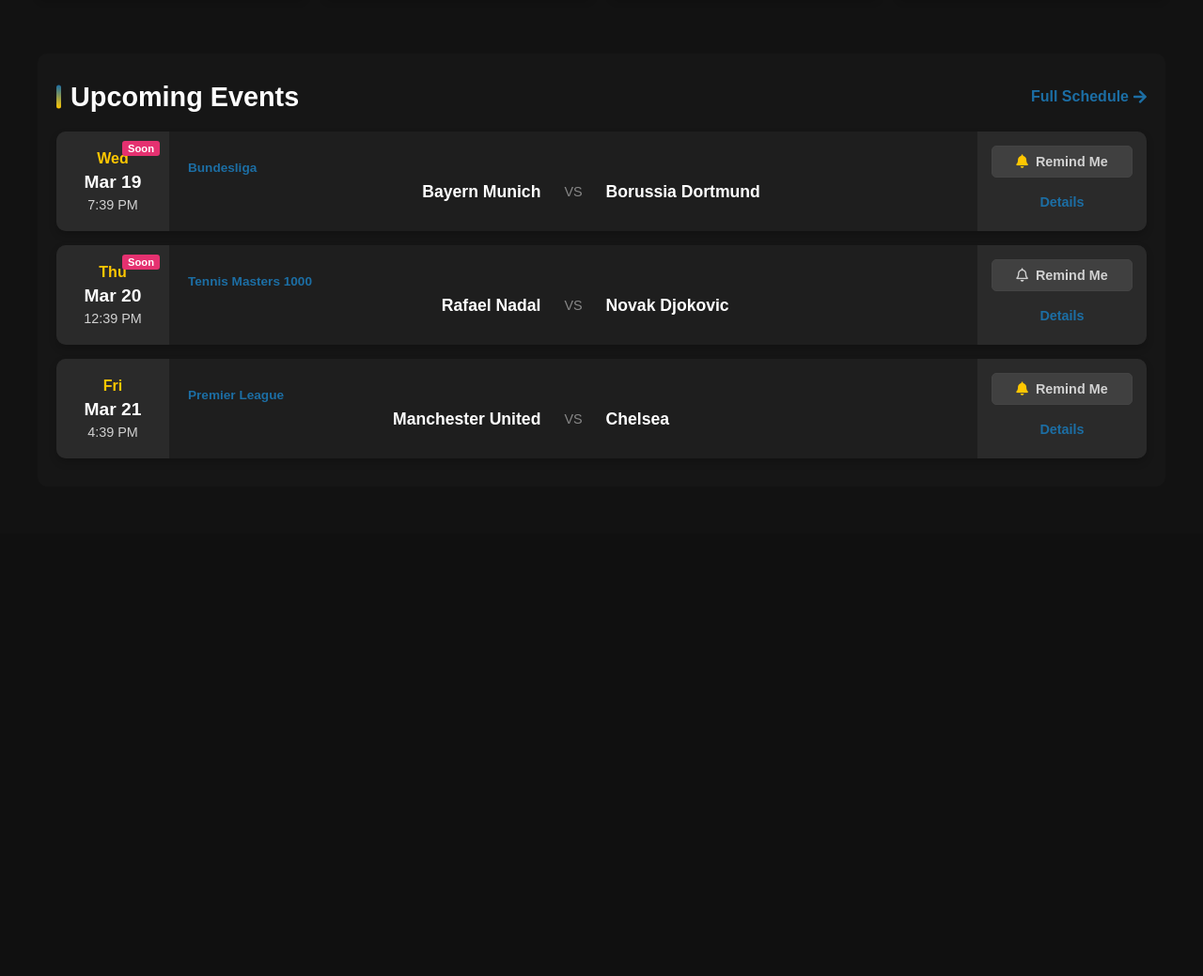
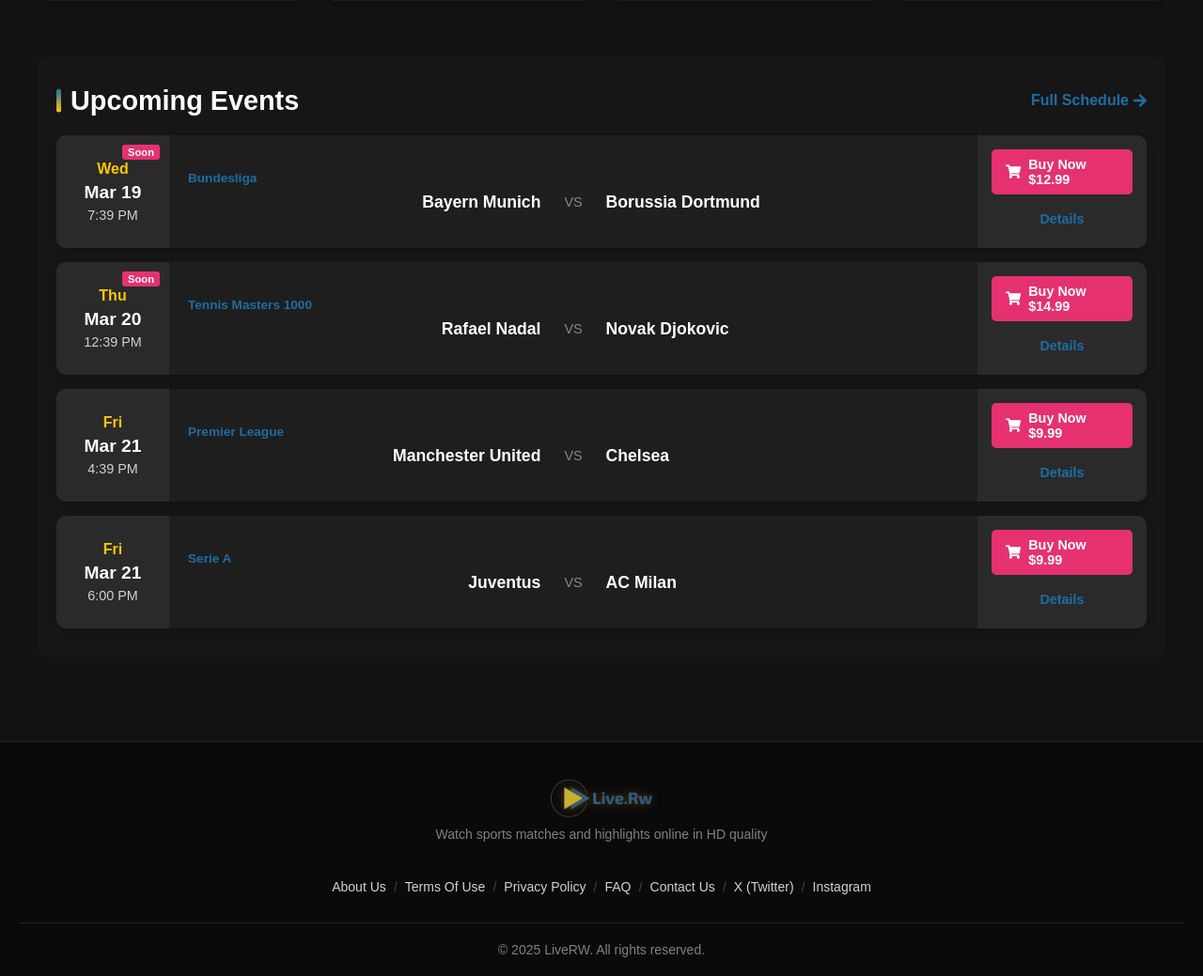
Before and after one commit to Peter-Mfitumukiza/live.rw, a PHP site: page / in a window 1280 px wide. Shown: the part 1080-2119 px from the top of the page at 94% size. Before the commit the page ends 1568 px from the top, so only its background shows below. Run offline with PHP 8.4, Linux system fonts and the light colour scheme.

Commit message:
complete home page

```diff
--- a/data.php
+++ b/data.php
@@ -316,8 +316,9 @@
         ],
         'match_date' => '2025-03-21 18:00:00', // Format: YYYY-MM-DD HH:MM:SS
         'quality' => 'HD',
-        'notify' => true, // User has set a reminder
-        'image' => 'https://mir-s3-cdn-cf.behance.net/project_modules/1400_opt_1/6c92a593991679.5e74e4ea45c4c.jpg'
+        'notify' => true,
+        'image' => 'https://mir-s3-cdn-cf.behance.net/project_modules/1400_opt_1/6c92a593991679.5e74e4ea45c4c.jpg',
+        'price' => '9.99' // Added price information
     ],
     [
         'id' => 202,
@@ -328,8 +329,9 @@
         ],
         'match_date' => '2025-03-22 22:00:00',
         'quality' => 'HD',
-        'notify' => false, // User hasn't set a reminder
-        'image' => 'https://mir-s3-cdn-cf.behance.net/project_modules/max_1200/02367c104454755.5f64738484fcf.jpg'
+        'notify' => false,
+        'image' => 'https://mir-s3-cdn-cf.behance.net/project_modules/max_1200/02367c104454755.5f64738484fcf.jpg',
+        'price' => '29.99' // UFC events typically cost more
     ],
     [
         'id' => 203,
@@ -341,7 +343,8 @@
         'match_date' => date('Y-m-d H:i:s', strtotime('+3 hours')), // Today, 3 hours from now
         'quality' => 'HD',
         'notify' => true,
-        'image' => 'https://mir-s3-cdn-cf.behance.net/project_modules/max_1200/bfff3e93991679.5e74e4ea4379e.jpg'
+        'image' => 'https://mir-s3-cdn-cf.behance.net/project_modules/max_1200/bfff3e93991679.5e74e4ea4379e.jpg',
+        'price' => '12.99'
     ],
     [
         'id' => 204,
@@ -353,7 +356,8 @@
         'match_date' => date('Y-m-d H:i:s', strtotime('+20 hours')), // Tomorrow
         'quality' => 'HD',
         'notify' => false,
-        'image' => 'https://mir-s3-cdn-cf.behance.net/project_modules/1400_opt_1/0d6c5c54979277.5972d2a49cdbf.jpg'
+        'image' => 'https://mir-s3-cdn-cf.behance.net/project_modules/1400_opt_1/0d6c5c54979277.5972d2a49cdbf.jpg',
+        'price' => '14.99'
     ],
     [
         'id' => 205,
@@ -365,7 +369,8 @@
         'match_date' => date('Y-m-d H:i:s', strtotime('+2 days')), // In 2 days
         'quality' => 'HD',
         'notify' => true,
-        'image' => 'https://mir-s3-cdn-cf.behance.net/project_modules/max_1200/57ea5f104454755.5f64738485d29.jpg'
+        'image' => 'https://mir-s3-cdn-cf.behance.net/project_modules/max_1200/57ea5f104454755.5f64738485d29.jpg',
+        'price' => '9.99'
     ],
     [
         'id' => 206,
@@ -377,6 +382,7 @@
         'match_date' => date('Y-m-d H:i:s', strtotime('+5 days')), // In 5 days
         'quality' => '4K',
         'notify' => false,
-        'image' => 'https://mir-s3-cdn-cf.behance.net/project_modules/1400_opt_1/1f337f93991679.5e74e4ea44fec.jpg'
+        'image' => 'https://mir-s3-cdn-cf.behance.net/project_modules/1400_opt_1/1f337f93991679.5e74e4ea44fec.jpg',
+        'price' => '14.99' // Premium price for 4K stream
     ]
 ];
--- a/index.php
+++ b/index.php
@@ -26,10 +26,7 @@
     <nav class="navbar">
         <!-- Logo -->
         <div class="logo">
-            <div class="logo-icon">
-                <i class="fas fa-play-circle"></i>
-            </div>
-            <div class="logo-text">Live<span>RW</span></div>
+            <img src="./assets/logo_without_bg.png" alt="Live.rw logo" height="40px" width="auto">
         </div>
 
         <!-- Navigation items -->
@@ -176,8 +173,8 @@
                     return strtotime($a['match_date']) - strtotime($b['match_date']);
                 });
 
-                // Get the first 3 upcoming matches
-                $display_matches = array_slice($upcoming_matches, 0, 3);
+                // Get the first 4 upcoming matches
+                $display_matches = array_slice($upcoming_matches, 0, 4);
 
                 foreach ($display_matches as $match):
                     // Parse the date
@@ -188,6 +185,9 @@
 
                     // Calculate if the match is within the next 24 hours
                     $is_soon = ($match_timestamp - time() < 86400); // 86400 seconds = 24 hours
+
+                    // Get price information (with fallback)
+                    $price = isset($match['price']) ? $match['price'] : '9.99';
                     ?>
                     <div class="event-card">
                         <div class="event-time">
@@ -213,11 +213,11 @@
                         </div>
 
                         <div class="event-actions">
-                            <a href="watch.php?id=<?php echo $match['id']; ?>" class="btn-remind">
-                                <i class="<?php echo ($match['notify'] ? 'fas' : 'far'); ?> fa-bell"></i>
-                                <span>Remind Me</span>
+                            <a href="purchase.php?id=<?php echo $match['id']; ?>" class="btn-buy">
+                                <i class="fas fa-shopping-cart"></i>
+                                <span>Buy Now $<?php echo $price; ?></span>
                             </a>
-                            <a href="watch.php?id=<?php echo $match['id']; ?>" class="btn-details">
+                            <a href="event.php?id=<?php echo $match['id']; ?>" class="btn-details">
                                 Details
                             </a>
                         </div>
@@ -225,8 +225,34 @@
                 <?php endforeach; ?>
             </div>
         </section>
+    </div>
 
-    </div>
+    <footer class="footer">
+        <div class="footer-content">
+            <div class="footer-logo">
+                <div class="logo">
+                    <img src="assets/logo_without_bg.png" alt="LiveRW Logo" class="logo-image">
+                </div>
+                <p class="footer-tagline">Watch sports matches and highlights online in HD quality</p>
+            </div>
+
+            <div class="footer-nav">
+                <nav class="footer-links">
+                    <a href="browse.php">About Us</a>
+                    <a href="trending.php">Terms Of Use</a>
+                    <a href="top.php">Privacy Policy</a>
+                    <a href="matches.php">FAQ</a>
+                    <a href="tv-shows.php">Contact Us</a>
+                    <a href="https://x.com/ireberolive">X (Twitter)</a>
+                    <a href="https://www.instagram.com/ireberolive">Instagram</a>
+                </nav>
+            </div>
+        </div>
+
+        <div class="footer-bottom">
+            <p>&copy; <?php echo date('Y'); ?> LiveRW. All rights reserved.</p>
+        </div>
+    </footer>
 
     <script src="script.js"></script>
 </body>
--- a/styles.css
+++ b/styles.css
@@ -887,7 +887,7 @@
     background-color: #2a2a2a;
 }
 
-.btn-remind, .btn-details {
+.btn-buy, .btn-details {
     display: flex;
     align-items: center;
     justify-content: center;
@@ -900,20 +900,19 @@
     text-decoration: none;
 }
 
-.btn-remind {
-    background-color: rgba(255, 255, 255, 0.1);
-    color: #d1d1d1;
-    border: 1px solid #444444;
+.btn-buy {
+    background-color: #e53170; /* Reddish color for CTA */
+    color: white;
+    border: none;
 }
 
-.btn-remind i {
+.btn-buy i {
     margin-right: 8px;
 }
 
-.btn-remind:hover {
-    background-color: #1C6EA4; /* Blue from ESICIA logo */
-    color: white;
-    border-color: #1C6EA4;
+.btn-buy:hover {
+    background-color: #FFC700; /* Yellow from ESICIA logo */
+    color: #121212;
 }
 
 .btn-remind .fas {
@@ -981,7 +980,7 @@
         flex-direction: row;
     }
 
-    .btn-remind, .btn-details {
+    .btn-buy, .btn-details {
         flex: 1;
     }
 }
@@ -1011,8 +1010,139 @@
         padding: 10px;
     }
 
-    .btn-remind, .btn-details {
+    .btn-buy, .btn-details {
         padding: 8px 10px;
         font-size: 0.85rem;
     }
+
+    .btn-buy i {
+        margin-right: 4px;
+    }
 }
+
+/* FOOTER STYLES */
+.footer {
+    background-color: #0a0a0a;
+    padding: 40px 20px 20px;
+    margin-top: 40px;
+    border-top: 1px solid #222222;
+    text-align: center;
+}
+
+.footer-content {
+    display: flex;
+    flex-direction: column;
+    align-items: center;
+    max-width: 1200px;
+    margin: 0 auto;
+}
+
+.footer-logo {
+    margin-bottom: 20px;
+}
+
+.footer-logo .logo {
+    display: flex;
+    justify-content: center;
+    margin-bottom: 10px;
+}
+
+.logo-image {
+    height: 40px;
+    width: auto;
+    /* Add a slight glow effect to the logo */
+    filter: drop-shadow(0 0 5px rgba(255, 199, 0, 0.3));
+}
+
+.footer-tagline {
+    color: #808080;
+    font-size: 14px;
+    margin-bottom: 20px;
+}
+
+.footer-nav {
+    margin-bottom: 30px;
+    width: 100%;
+}
+
+.footer-links {
+    display: flex;
+    justify-content: center;
+    flex-wrap: wrap;
+    gap: 20px;
+}
+
+.footer-links a {
+    color: #d1d1d1;
+    text-decoration: none;
+    font-size: 14px;
+    transition: color 0.3s;
+    position: relative;
+}
+
+.footer-links a:not(:last-child)::after {
+    content: '/';
+    position: absolute;
+    right: -12px;
+    color: #444444;
+}
+
+.footer-links a:hover {
+    color: #FFC700; /* Yellow from ESICIA logo */
+}
+
+.footer-bottom {
+    padding-top: 20px;
+    border-top: 1px solid #222222;
+    color: #808080;
+    font-size: 14px;
+}
+
+/* Responsive styles */
+@media (max-width: 768px) {
+    .logo-image {
+        height: 35px;
+    }
+
+    .footer-links {
+        gap: 15px 10px;
+    }
+
+    .footer-links a {
+        font-size: 13px;
+    }
+
+    .footer-links a:not(:last-child)::after {
+        right: -7px;
+    }
+}
+
+@media (max-width: 480px) {
+    .footer {
+        padding: 30px 15px 15px;
+    }
+
+    .logo-image {
+        height: 30px;
+    }
+
+    .footer-tagline {
+        font-size: 13px;
+    }
+
+    .footer-links {
+        gap: 10px 8px;
+    }
+
+    .footer-links a {
+        font-size: 12px;
+    }
+
+    .footer-links a:not(:last-child)::after {
+        right: -5px;
+    }
+
+    .footer-bottom {
+        font-size: 12px;
+    }
+}
```
Also changed, not shown: assets/WhatsApp Image 2025-03-19 at 12.24.25.jpeg (added), assets/logo_without_bg.png (added).
